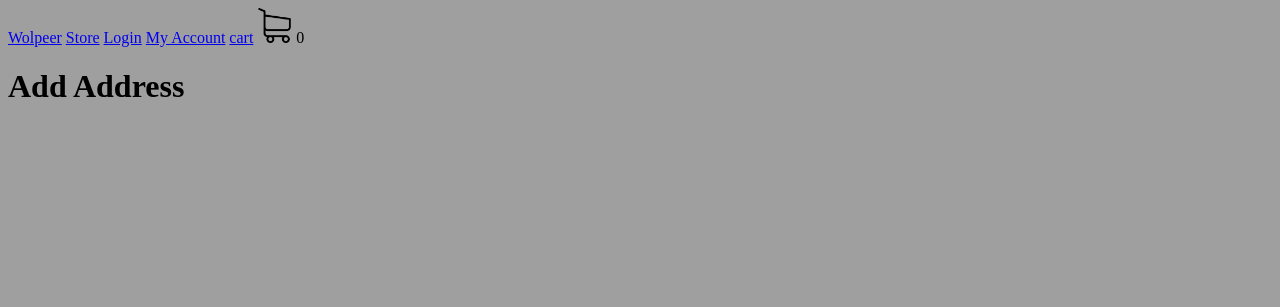
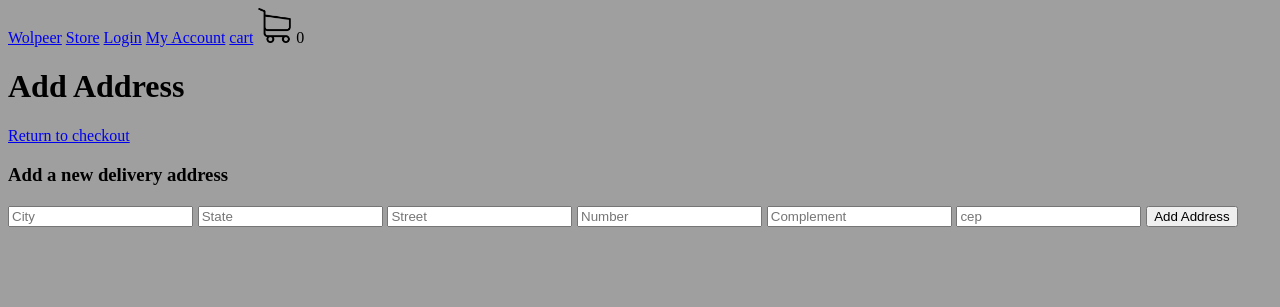
Before and after one commit to CassianoOliveira23/ecommerce, a Django app: page /addaddress/ in a window 1280 px wide. Shown: the top 307 px of the page. Run offline with Django 5.2, Linux system fonts and the light colour scheme; data that the repository does not hold is empty.

Commit message:
navbar links and address

```diff
--- a/ecommerce/ecommerce/settings.py
+++ b/ecommerce/ecommerce/settings.py
@@ -65,6 +65,7 @@ TEMPLATES = [
                 'django.contrib.auth.context_processors.auth',
                 'django.contrib.messages.context_processors.messages',
                 'store.context.cart',
+                'store.context.category_types',
             ],
         },
     },
--- a/ecommerce/store/context.py
+++ b/ecommerce/store/context.py
@@ -1,4 +1,4 @@
-from .models import Order, OrderItem, Customer
+from .models import Order, OrderItem, Customer, ProductCategory, ProductType
 
 def cart(request):
     items_cart = 0
@@ -19,4 +19,10 @@ def cart(request):
     return{"items_cart": items_cart }
 
 
+def category_types(request):
+    categories = ProductCategory.objects.all()
+    types = ProductType.objects.all()
+    return {"categories": categories, "types": types}
+
+
 # TODO When a customer create an account in our website we have to create a customer for him
--- a/ecommerce/store/templates/add_address.html
+++ b/ecommerce/store/templates/add_address.html
@@ -3,4 +3,18 @@
 
 {% block body %}
     <h1>Add Address</h1>
+    <a href="{% url 'checkout' %}">Return to checkout</a>
+
+    <h3>Add a new delivery address<h3>
+    <form method="POST" action="{% url 'add_address' %}">
+        {% csrf_token %}
+        <input type="text" name="city" placeholder="City">
+        <input type="text" name="state" placeholder="State">
+        <input type="text" name="street" placeholder="Street">
+        <input type="number" name="number" placeholder="Number">
+        <input type="text" name="complement" placeholder="Complement">
+        <input type="number" name="cep" placeholder="cep">
+
+        <button type="submit">Add Address</button>
+    </form>
 {% endblock %}
--- a/ecommerce/store/templates/navbar.html
+++ b/ecommerce/store/templates/navbar.html
@@ -8,4 +8,17 @@
     <a href="{% url 'cart' %}">cart</a>
     <img src="{% static 'images/carrinho.png' %}" width="35px;">
     {{ items_cart }}
+
+
+    <div style="display: flex">
+        {% for category in categories %}
+            <div>
+                <a href={% url 'store' %} {{ category.name }}>{{ category.name }}:</a>
+                <br>
+                {% for type in types %}
+                    <a  href={% url 'store' %}{{ category.name }}-{{ type.name }}>{{ type.name }}</a>
+                {% endfor %}
+            </div>
+        {% endfor %}
+    </div>
 </nav>
--- a/ecommerce/store/views.py
+++ b/ecommerce/store/views.py
@@ -130,7 +130,6 @@ def checkout(request):
             customer, created = Customer.objects.get_or_create(id_section=id_section)
         else:
             return redirect('store')
-
     order, created = Order.objects.get_or_create(customer=customer, done=False)
     addresses = Address.objects.filter(customer=customer)
     context = {"order": order, "addresses": addresses}
@@ -138,8 +137,25 @@ def checkout(request):
 
 
 def add_address(request):
-    context = {}
-    return render(request, 'add_address.html', context)
+    if request.method == "POST":
+        #Send form
+        if request.user.is_authenticated:
+            customer = request.user.customer
+        else:
+            if  request.COOKIES.get("id_section"):
+                id_section =  request.COOKIES.get("id_section")
+                customer, created = Customer.objects.get_or_create(id_section=id_section)
+            else:
+                return redirect('store')
+        data = request.POST.dict()
+        address = Address.objects.create(customer=customer, street=data.get("street"),
+                                         number=int(data.get("number")), state=data.get("state"),
+                                         city=data.get("city"), cep=data.get("cep"), complement=data.get("complement"))
+        address.save()
+        return redirect("checkout")
+    else:
+        context = {}
+        return render(request, 'add_address.html', context)
 
 
 
```
